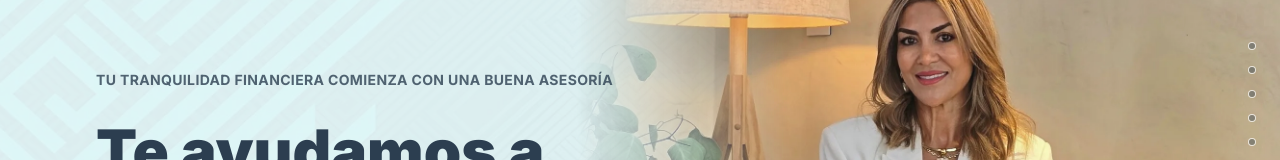
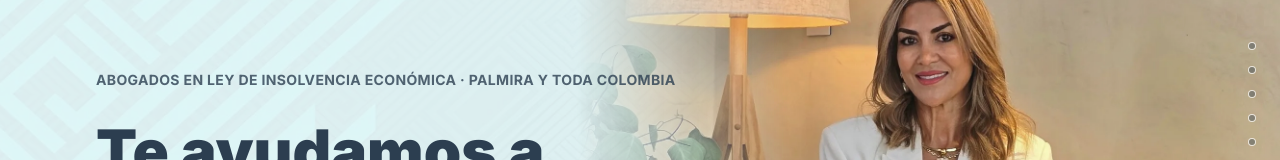
Before and after one commit to nomadaanalogo/mapura, a Next.js app: page / in a window 1280 px wide. Shown: the part 210-370 px from the top of the page. Built offline with nearby package versions, Linux system fonts and the light colour scheme.

Commit message:
Home SEO: keyword H1 in hero eyebrow (design unchanged), tighter title and description
Co-Authored-By: Claude Opus 5.5 <noreply@anthropic.com>

```diff
--- a/app/page.tsx
+++ b/app/page.tsx
@@ -17,9 +17,9 @@ import SectionDotsNav from "@/components/section-dots-nav"
 import type { Metadata } from "next"
 
 export const metadata: Metadata = {
-  title: "Insolvencia Económica en Colombia | Detén embargos y renegocia deudas – Mapura",
+  title: "Insolvencia Económica: Abogados en Palmira y Colombia | Mapura",
   description:
-    "Firma de consultoria legal centrados en el cliente, Abogados en Ley de Insolvencia en Palmira, Valle del Cauca, con servicio a nivel nacional. Detén embargos y renegocia tus deudas. Agenda tu consulta.",
+    "Abogados en Ley de Insolvencia Económica en Palmira, Valle del Cauca. Detén embargos y renegocia tus deudas. Atención presencial y virtual en toda Colombia.",
   keywords: [
     "ley de insolvencia económica",
     "insolvencia económica Colombia",
@@ -42,9 +42,9 @@ export const metadata: Metadata = {
     locale: "es_CO",
     url: "https://grupomapura.co",
     siteName: "Mapura Grupo Consultor",
-    title: "Insolvencia Económica en Colombia | Detén embargos y renegocia deudas – Mapura",
+    title: "Insolvencia Económica: Abogados en Palmira y Colombia | Mapura",
     description:
-      "Firma de consultoria legal centrados en el cliente, Abogados en Ley de Insolvencia en Palmira, Valle del Cauca, con servicio a nivel nacional. Detén embargos y renegocia tus deudas.",
+      "Abogados en Ley de Insolvencia Económica en Palmira, Valle del Cauca. Detén embargos y renegocia tus deudas. Atención presencial y virtual en toda Colombia.",
     images: [
       {
         url: "https://grupomapura.co/images/og-image.jpg",
@@ -56,7 +56,7 @@ export const metadata: Metadata = {
   },
   twitter: {
     card: "summary_large_image",
-    title: "Insolvencia Económica en Colombia | Mapura",
+    title: "Insolvencia Económica: Abogados en Palmira y Colombia | Mapura",
     description: "Detén embargos y renegocia tus deudas con la Ley de Insolvencia Económica. Atención nacional.",
     images: ["https://grupomapura.co/images/og-image.jpg"],
   },
@@ -72,7 +72,7 @@ export default function Home() {
     name: "Mapura Grupo Consultor - Ley de Insolvencia Económica",
     image: "https://grupomapura.co/images/mapura-logo-new.webp",
     description:
-      "Firma de consultoría legal centrados en el cliente. Abogados en Ley de Insolvencia en Palmira, Valle del Cauca, con servicio a nivel nacional.",
+      "Firma de consultoría legal centrada en el cliente. Abogados en Ley de Insolvencia Económica en Palmira, Valle del Cauca, con servicio en toda Colombia.",
     url: "https://grupomapura.co",
     telephone: "+573106537502",
     priceRange: "Consulta gratuita",
--- a/components/insolvency-hero-section.tsx
+++ b/components/insolvency-hero-section.tsx
@@ -87,15 +87,16 @@ export default function InsolvencyHeroSection() {
           />
 
           <div className="space-y-4 lg:space-y-6">
-            <p className="text-[#2C3E50]/80 font-medium lg:font-bold uppercase tracking-wider lg:tracking-wide text-xs lg:text-sm">
-              Tu tranquilidad financiera comienza <br className="lg:hidden" />
-              con una buena asesoría
-            </p>
+            {/* SEO: the small eyebrow carries the keyword as the page's H1; the big headline is visually unchanged */}
+            <h1 className="text-[#2C3E50]/80 font-medium lg:font-bold uppercase tracking-wider lg:tracking-wide text-xs lg:text-sm">
+              Abogados en Ley de Insolvencia Económica <br className="lg:hidden" />
+              <span className="hidden lg:inline">· </span>Palmira y toda Colombia
+            </h1>
 
-            <h1 className="text-4xl lg:text-5xl xl:text-6xl font-black leading-tight text-balance">
+            <p className="text-4xl lg:text-5xl xl:text-6xl font-black leading-tight text-balance">
               <span className="text-[#2C3E50]">Te ayudamos a recuperar </span>
               <span className="text-[#4EA5A7]">el control de tus finanzas</span>
-            </h1>
+            </p>
           </div>
 
           <button
```
